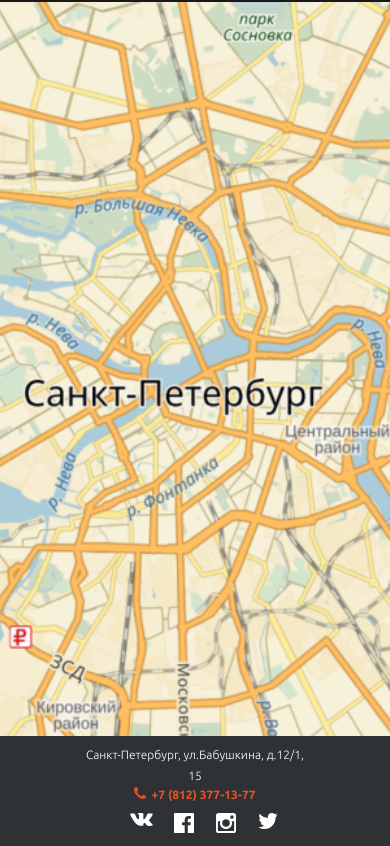
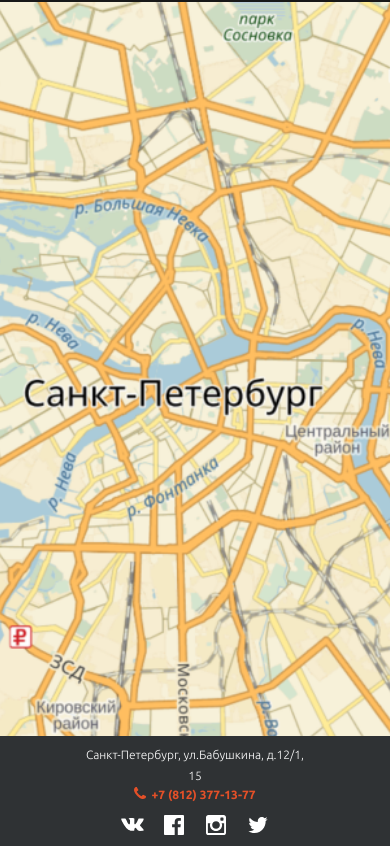
Before and after one commit to OlgaJaer/burgers, a plain HTML site: page index.html in a window 390 px wide. Shown: the part 6750-7596 px from the top of the page. Drawn offline with Linux system fonts and the light colour scheme.

Commit message:
modified humburger-menu, footer

```diff
--- a/css/blocks/contacts.scss
+++ b/css/blocks/contacts.scss
@@ -62,31 +62,40 @@
     width: 23px;
     height: 23px;
     margin-left: 19px;
+
+    &:first-child {
+
+      @include phones {
+        margin-left: 0;
+      }
+    }
   }
 }
 
 .social__link {
+  width: 23px;
+  height: 23px;
   display: flex;
   justify-content: center;
   align-items: center;
 }
 
 .icon-vk {
-  width: 23px;
+  max-width: 23px;
   height: 13px;
 }
 
 .icon-fb {
-  width: 20px;
+  max-width: 20px;
   height: 20px;
 }
 
 .icon-inst {
-  width: 20px;
+  max-width: 20px;
   height: 20px;
 }
 
 .icon-twitter {
-  width: 20px;
+  max-width: 20px;
   height: 16px;
 }
--- a/css/blocks/hamburger-menu.scss
+++ b/css/blocks/hamburger-menu.scss
@@ -9,11 +9,15 @@
   align-items: center;
   justify-content: center;
   display: none;
-  transition: opacity .3s;
+  transition: opacity 1s ease;
 }
 
 .fixed-menu__open {
   display: flex;
+  overflow: hidden;
+}
+
+.scroll-hidden {
   overflow: hidden;
 }
 
--- a/index.html
+++ b/index.html
@@ -515,33 +515,33 @@
           </div>
           <div class="footer__col footer__col--right">
             <ul class="social">
-              <li class="social__item"><a href="#" class="social__link">
-                  <div class="social__link-vk">
+              <li class="social__item"><a href="#" class="social__link social__link-vk">
+
                     <svg class="icon-vk">
                       <use xlink:href="images/sprite.svg#vk"></use>
                     </svg>
-                  </div>
+
                 </a></li>
-              <li class="social__item"><a href="#" class="social__link">
-                  <div class="social__link-fb">
+              <li class="social__item"><a href="#" class="social__link social__link-fb">
+
                     <svg class="icon-fb">
                       <use xlink:href="images/sprite.svg#fb"></use>
                     </svg>
-                  </div>
+
                 </a></li>
-              <li class="social__item"><a href="#" class="social__link">
-                  <div class="social__link-inst">
+              <li class="social__item"><a href="#" class="social__link social__link-inst">
+
                     <svg class="icon-inst">
                       <use xlink:href="images/sprite.svg#inst"></use>
                     </svg>
-                  </div>
+
                 </a></li>
-              <li class="social__item"><a href="#" class="social__link">
-                  <div class="social__link-twitter">
+              <li class="social__item"><a href="#" class="social__link social__link-twitter">
+
                     <svg class="icon-twitter">
                       <use xlink:href="images/sprite.svg#twitter"></use>
                     </svg>
-                  </div>
+
                 </a></li>
             </ul>
           </div>
--- a/js/common.js
+++ b/js/common.js
@@ -5,11 +5,13 @@ const closeMenu = document.querySelector(".fixed-menu__close");
 hamburger.addEventListener('click', function (e) {
   e.preventDefault();
   fixedMenu.classList.add('fixed-menu__open');
+  document.body.classList.add('scroll-hidden');
 });
 
 
 fixedMenu.addEventListener('click', function () {
   fixedMenu.classList.remove('fixed-menu__open');
+  document.body.classList.remove('scroll-hidden');
 });
 
 const triggerMenu = document.querySelector(".menu-acc__item-trigger");
```
Also changed, not shown: css/main.css, 1 other file.
